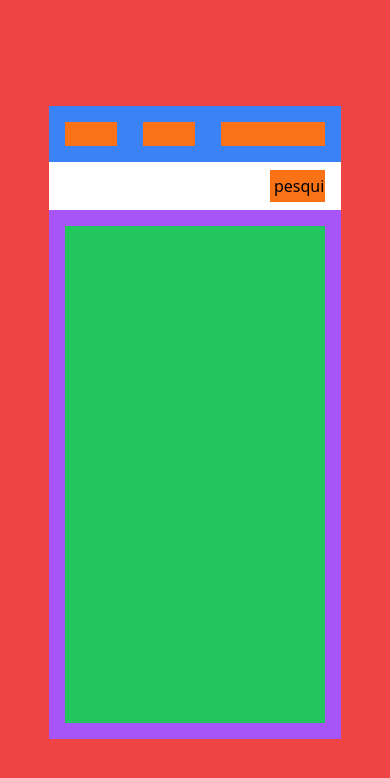
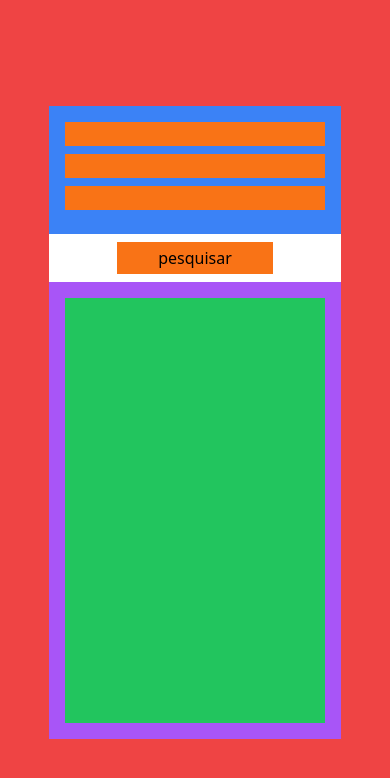
Before and after one commit to felippepg/desafio-frontend, a React (Vite) app: page / in a window 390 px wide. Shown: the top 778 px of the page. Built offline with nearby package versions, Linux system fonts and the light colour scheme.

Commit message:
Ajustando layout para os campos digitaveis

```diff
--- a/src/App.jsx
+++ b/src/App.jsx
@@ -12,15 +12,15 @@ function App() {
   return (
     <div className="bg-red-500 flex flex-col items-center justify-center h-screen w-screen">
       <div className="bg-white flex flex-col w-3/4 h-3/4">
-        <div className="bg-blue-500 flex justify-between p-4">
-          <input className="bg-orange-500 w-1/5" type="text" />
-          <input className="bg-orange-500 w-1/5" type="text" />
-          <input className="bg-orange-500 w-2/5" type="text" />
+        <div className="bg-blue-500 flex flex-col justify-between p-4 md:flex-row">
+          <input className="bg-orange-500 mb-2 md:w-1/5 md:mb-0" type="text" />
+          <input className="bg-orange-500 mb-2 md:w-1/5 md:mb-0" type="text" />
+          <input className="bg-orange-500 mb-2 md:w-2/5 md:mb-0" type="text" />
         </div>
 
-        <div className="flex justify-end pr-4">
+        <div className="flex justify-center md:justify-end pr-4 pl-4">
           <input
-            className="bg-orange-500 w-1/5 mt-2 mb-2 p-1"
+            className="bg-orange-500 w-3/5 md:w-1/5 mt-2 mb-2 p-1"
             type="button"
             value="pesquisar"
           />
--- a/tailwind.config.js
+++ b/tailwind.config.js
@@ -2,7 +2,16 @@
 export default {
   content: ['./index.html', './src/**/*.{js,ts,jsx,tsx}'],
   theme: {
-    extend: {},
+    extend: {
+      screens: {
+        xs: '475px',
+        sm: '640px',
+        md: '768px',
+        lg: '1024px',
+        xl: '1280px',
+        '2xl': '1536px',
+      },
+    },
   },
   plugins: [],
 };
```
